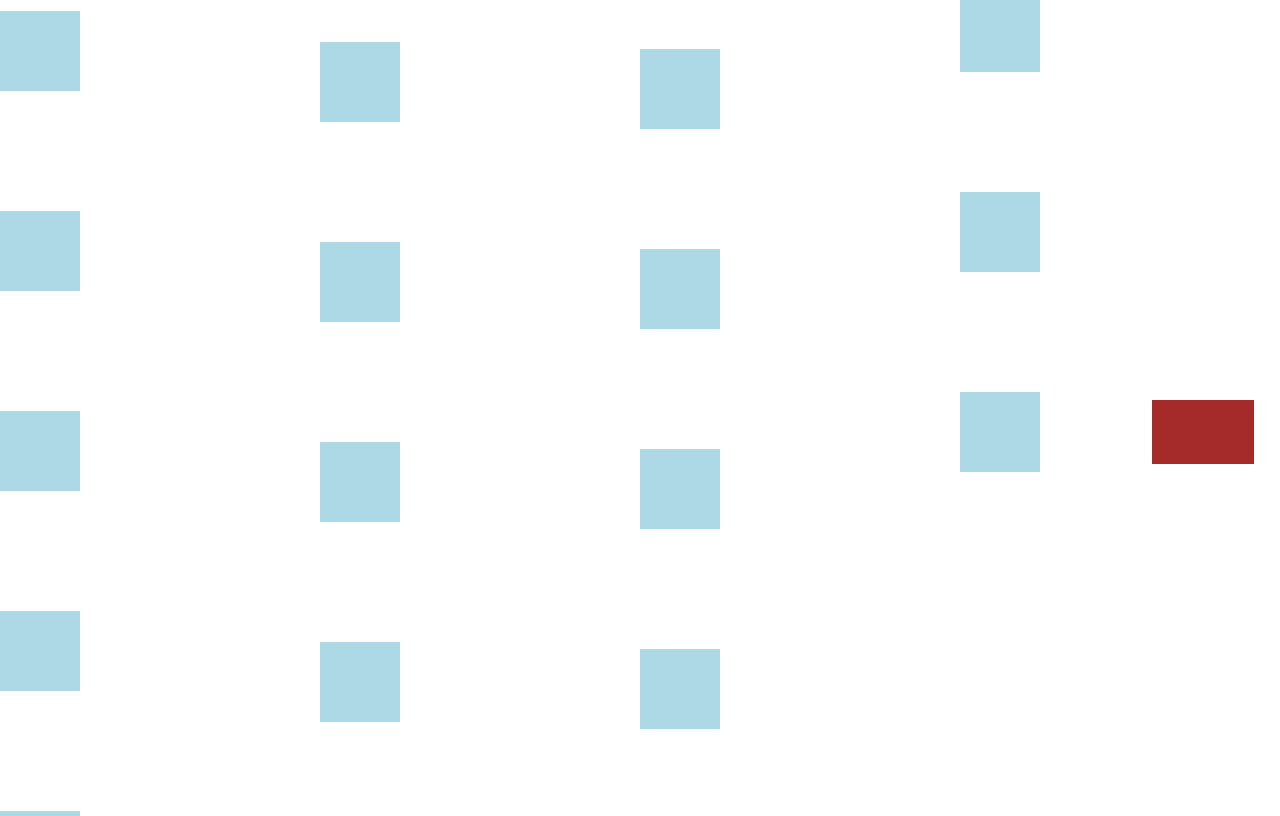
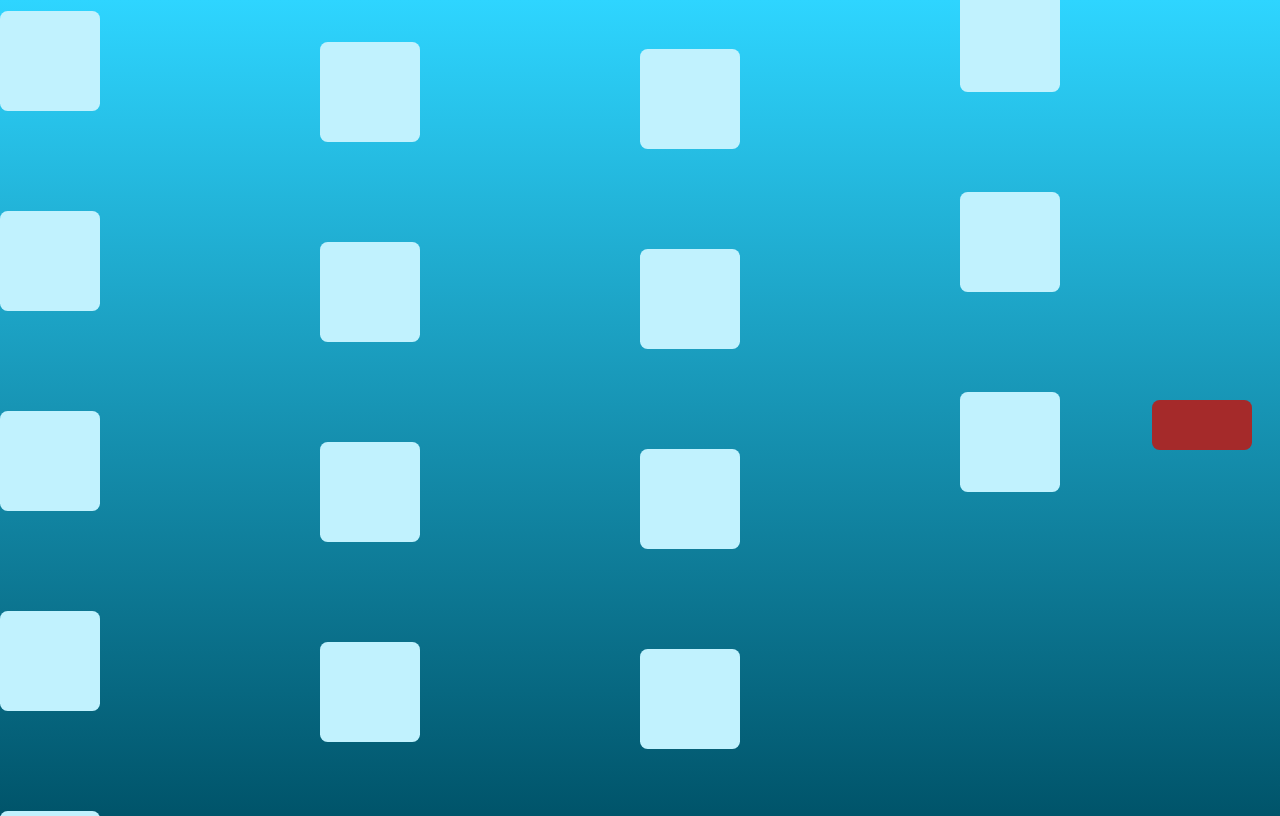
Before and after one commit to learningreac/Coding-with-kids, a plain HTML site: page Iceberg_Hit/index.html in a window 1280 px wide. Drawn offline with Linux system fonts and the light colour scheme.

Commit message:
adding colors

```diff
--- a/Iceberg_Hit/main.js
+++ b/Iceberg_Hit/main.js
@@ -4,13 +4,28 @@ const iceContainer = document.querySelector("#icebergs");
 let screenHeight = document.body.clientHeight
 let screenWidth = document.body.clientWidth;
 const startX = -50;
+const col = 12, row = 8;
+// if transfer into px, it will be easier to attect the colosion by x and y
+// now will generate the size of the iceberg by screen width and height
+// it will be 8 * 12 grids, each iceberg take one grids;
 
-console.log('windowSize', screenWidth, screenHeight);
+let icebergSize = screenHeight < screenWidth ? screenHeight / row : screenHeight / col;
+icebergSize = Math.floor(icebergSize); // px
+
+console.log('windowSize', screenWidth, screenHeight, icebergSize);
 
 // boat keyboard events
 const boat = document.querySelector("#boat")
 document.addEventListener('keydown', handleKeydown);
 document.addEventListener('keyup', handleKeyUp);
+
+const setBoat = () => {
+  boat.style.width = icebergSize + "px";
+  boat.style.height = icebergSize / 2 + "px";
+  boat.style.borderRadius =  `${icebergSize / 13}px`;
+}
+
+setBoat();
 
 function handleKeydown(event) {
   //console.log('keydown', boat.style)
@@ -20,11 +35,11 @@ function handleKeydown(event) {
   }
 
   let curY = parseInt(boat.style.top);
-  if (event.keyCode === 38) { // Arrow Up
+  if (event.keyCode === 40) { // Arrow down
     curY += 1;
-    console.log('up', curY)
+    console.log('down', event.code)
     boat.style.top = curY + "%"
-  } else if (event.keyCode === 40) { // Arrow down
+  } else if (event.keyCode === 38) { // Arrow up
     curY -= 1;
     // console.log('up', curY)
     boat.style.top = curY + "%"
@@ -46,11 +61,11 @@ const getRandomArbitrary = (min, max) => {
 
 const generateIceberg = () => {
   const iceberg = document.createElement('div');
-  iceberg.style.width = "5rem";
-  iceberg.style.height = "5rem";
-  iceberg.style.backgroundColor = "lightblue"
+  iceberg.style.width = icebergSize + "px";
+  iceberg.style.height = icebergSize + "px";
+  iceberg.style.background = "#c1f2fe";
   iceberg.style.position = 'absolute';
-  // iceberg.style.margin = "0 5%"
+  iceberg.style.borderRadius = `${icebergSize / 13}px`
 
   return iceberg;
 }
@@ -90,10 +105,11 @@ const generateMultiCols = (cols) => {
 
   for (let j = 0; j < cols; j++) {
     let colContainer = document.createElement('div');
-    iceContainer.appendChild(colContainer);
+    colContainer.style.left = left + "%"
     colContainer.setAttribute("id", `col${j}`);
     let curTotal = totalPerCol[Math.floor(Math.random() * totalPerCol.length)];
     generateOneColIcebers(colContainer, j, curTotal, left);
+    iceContainer.appendChild(colContainer);
     left += 25
   }
 };
@@ -104,6 +120,8 @@ const animateAllIcebers = () => {
 
   for (const node of cols) {
     const divs = node.childNodes;
+    const curColLeft = parseInt(node.style.left);
+    console.log('check', curColLeft);
     for (const iceberg of divs) {
       animateOneIceberg(iceberg);
       // iceberg.style.backgroundColor = "yellow"
@@ -111,5 +129,14 @@ const animateAllIcebers = () => {
   }
 }
 
-generateMultiCols(12);
-//  setInterval(animateAllIcebers, 100);
+
+const attectCollision = () => {
+  //  the boat is at the right side, get the col div x;
+  // check if fall within boat area, if yes, check each iceberg div
+
+
+}
+col > row ? generateMultiCols(col): generateMultiCols(row)
+
+// animateAllIcebers();
+// setInterval(animateAllIcebers, 200);
--- a/Iceberg_Hit/style.css
+++ b/Iceberg_Hit/style.css
@@ -1,13 +1,15 @@
 body {
     overflow: hidden;
-    /* background-color: black; */
+    width: 100%;
+    height: 100vh;
+    background: #00BEA6 -webkit-gradient(linear, left top, left bottom, from(#2ed5ff), to(#00546a));
+
+    box-sizing: border-box;
 }
 
 #boat {
     position: absolute;
-    width: 8%;
-    height: 8%;
-    top: 50%;
     left: 90%;
+    top:50%;
     background-color: brown;
 }
```
